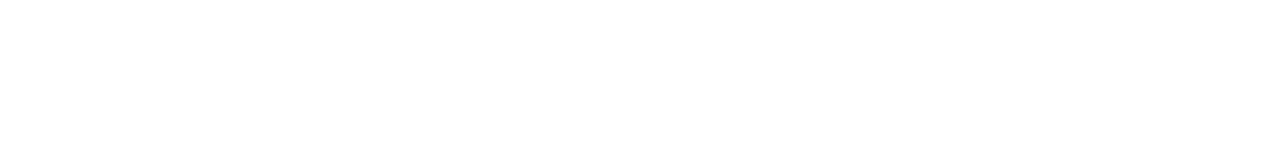
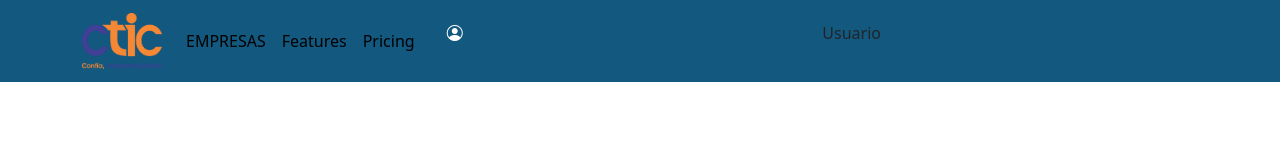
Before and after one commit to srcell/APLICATIVO-CTIC, a plain HTML site: page pages/resumen.html in a window 1280 px wide. Drawn offline with nearby package versions, Linux system fonts and the light colour scheme.

Commit message:
actualizaciones

```diff
--- a/pages/resumen.html
+++ b/pages/resumen.html
@@ -0,0 +1,62 @@
+<!doctype html>
+<html lang="en">
+  <head>
+    <meta charset="utf-8">
+    <meta name="viewport" content="width=device-width, initial-scale=1">
+    <link href="https://cdn.jsdelivr.net/npm/bootstrap@5.0.2/dist/css/bootstrap.min.css" rel="stylesheet" integrity="sha384-EVSTQN3/azprG1Anm3QDgpJLIm9Nao0Yz1ztcQTwFspd3yD65VohhpuuCOmLASjC" crossorigin="anonymous">
+    <link rel="stylesheet" href="https://cdn.jsdelivr.net/npm/bootstrap-icons@1.10.3/font/bootstrap-icons.css">
+    <link rel="stylesheet" href="/css/style.css">
+    <title>Resumen</title>
+  </head>
+  <body>
+
+    <nav class="navbar navbar-expand-lg bg-body-tertiary">
+      <div class="container">
+        <a class="navbar-brand" href="/">
+          <img src="/img/LOGO.png" alt="">
+        </a>
+        <button class="navbar-toggler" type="button" data-bs-toggle="collapse" data-bs-target="#navbarNav" aria-controls="navbarNav" aria-expanded="false" aria-label="Toggle navigation">
+          <span class="navbar-toggler-icon"></span>
+        </button>
+        <div class="collapse navbar-collapse" id="navbarNav">
+          <ul class="navbar-nav">
+            <li class="nav-item">
+              <a class="nav-link" aria-current="page" href="#">EMPRESAS</a>
+            </li>
+            <li class="nav-item">
+              <a class="nav-link" href="#">Features</a>
+            </li>
+            <li class="nav-item">
+              <a class="nav-link" href="#">Pricing</a>
+            </li>
+          </ul>
+        </div>
+        <div class="container text-left">
+          <div class="container">
+            <div class="row">
+              <div class="col-6">
+                <i class="bi bi-person-circle"></i>
+              </div>
+              <div class="col-6">
+                <p>Usuario</p>
+              </div>
+            </div>
+          </div>
+        </div>
+      </div>
+    </nav>
+
+
+    <footer class="MainFooter">
+      <div class="container-fluid">
+        <div class="container">
+
+        </div>
+      </div>
+    </footer>
+    <div class="container padding">
+
+    </div>
+    <script src="https://cdn.jsdelivr.net/npm/bootstrap@5.0.2/dist/js/bootstrap.bundle.min.js" integrity="sha384-MrcW6ZMFYlzcLA8Nl+NtUVF0sA7MsXsP1UyJoMp4YLEuNSfAP+JcXn/tWtIaxVXM" crossorigin="anonymous"></script>
+  </body>
+</html>
```
Also changed, not shown: index.html (+11 -2 lines).
